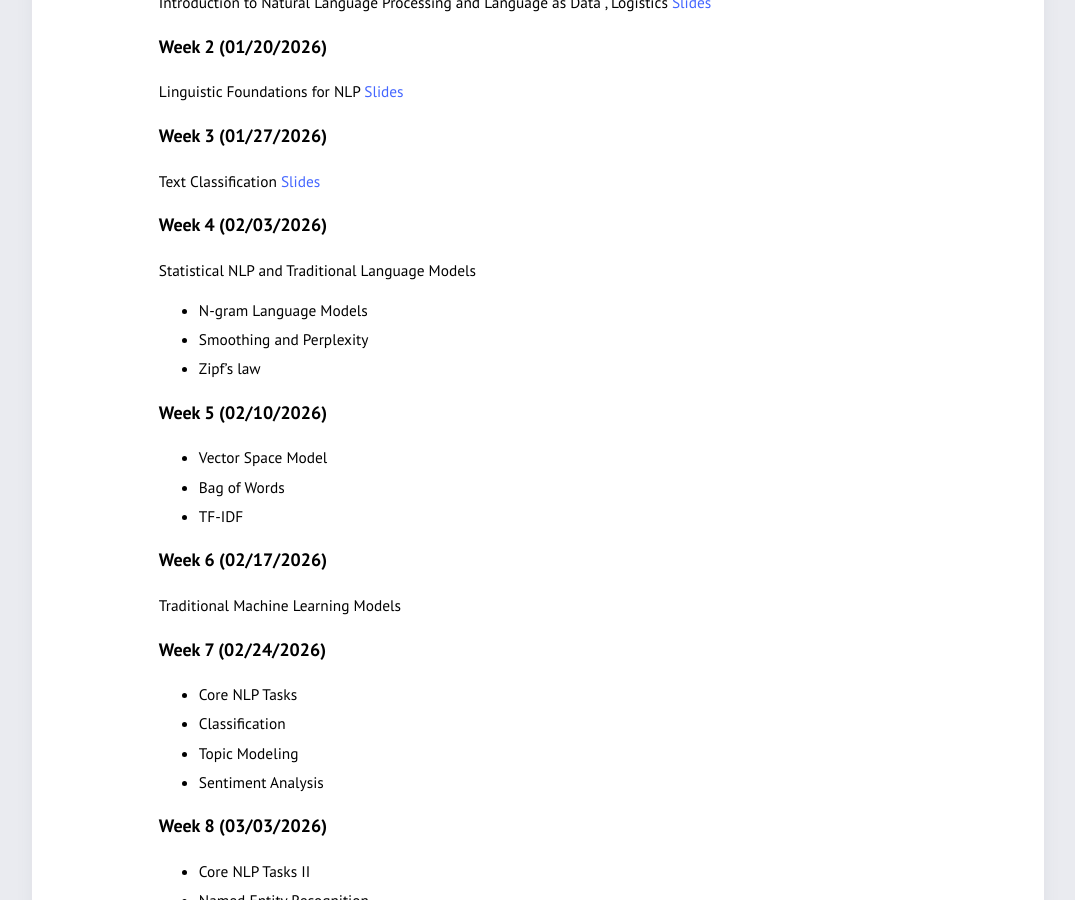
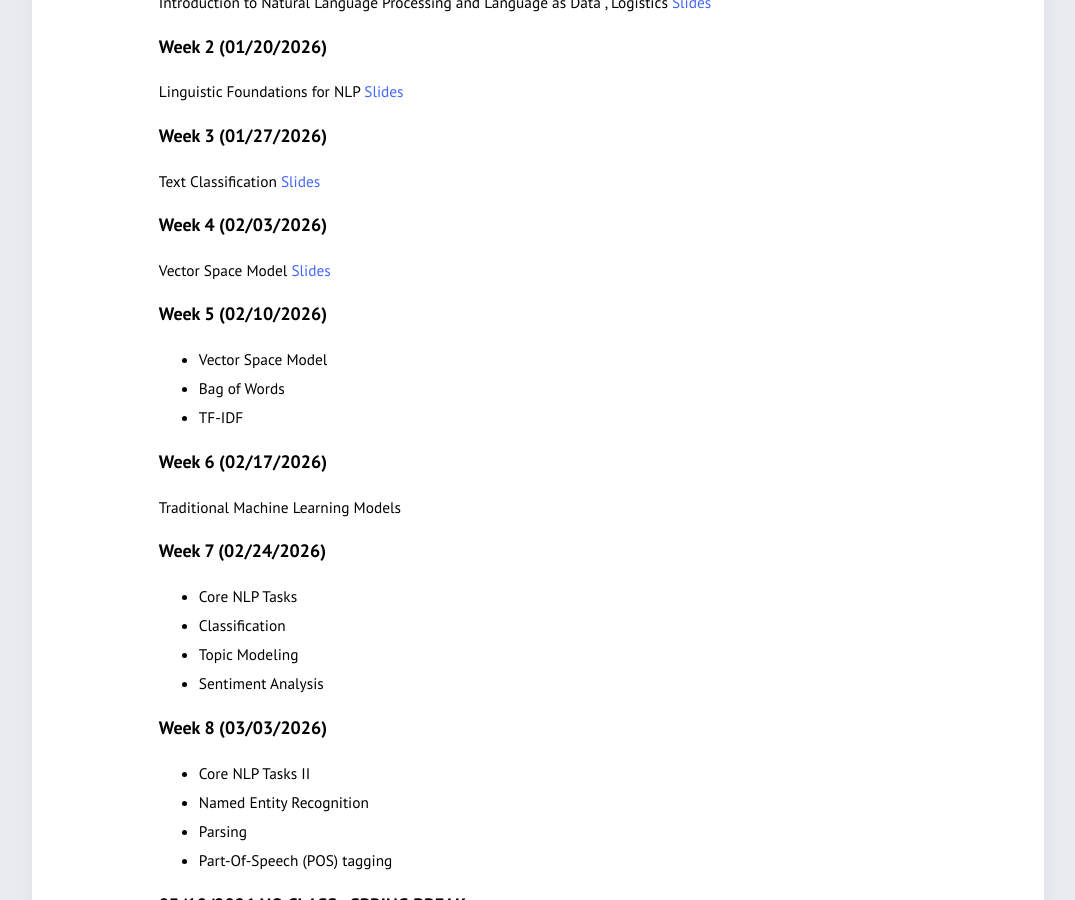
Before and after one commit to azirikly/nlu-gw26, a Jekyll site: the page built from syllabus.md, in a window 1280 px wide and 900 px high, scrolled down 393 px. Shown: the whole window, without its empty margins (102-1177 px from the left). Built offline with Jekyll 4.4.1, drawn with Linux system fonts in a browser that asks for light colours.

Commit message:
Update syllabus for Week 4 and add slides
Removed topics from Week 4 and added slides for Vector Space Model.

```diff
--- a/syllabus.md
+++ b/syllabus.md
@@ -15,10 +15,7 @@ Linguistic Foundations for NLP [Slides](slides/Lecture2_NLU_Zirikly.pdf)
 Text Classification [Slides](slides/Lecture3_NLU_Zirikly.pdf)
 
 ### Week 4 (02/03/2026)
-Statistical NLP and Traditional Language Models
-- N-gram Language Models
-- Smoothing and Perplexity
-- Zipf’s law
+Vector Space Model [Slides](slides/Lecture4_NLU_Zirikly.pdf)
 
 ### Week 5 (02/10/2026)
 - Vector Space Model
```
